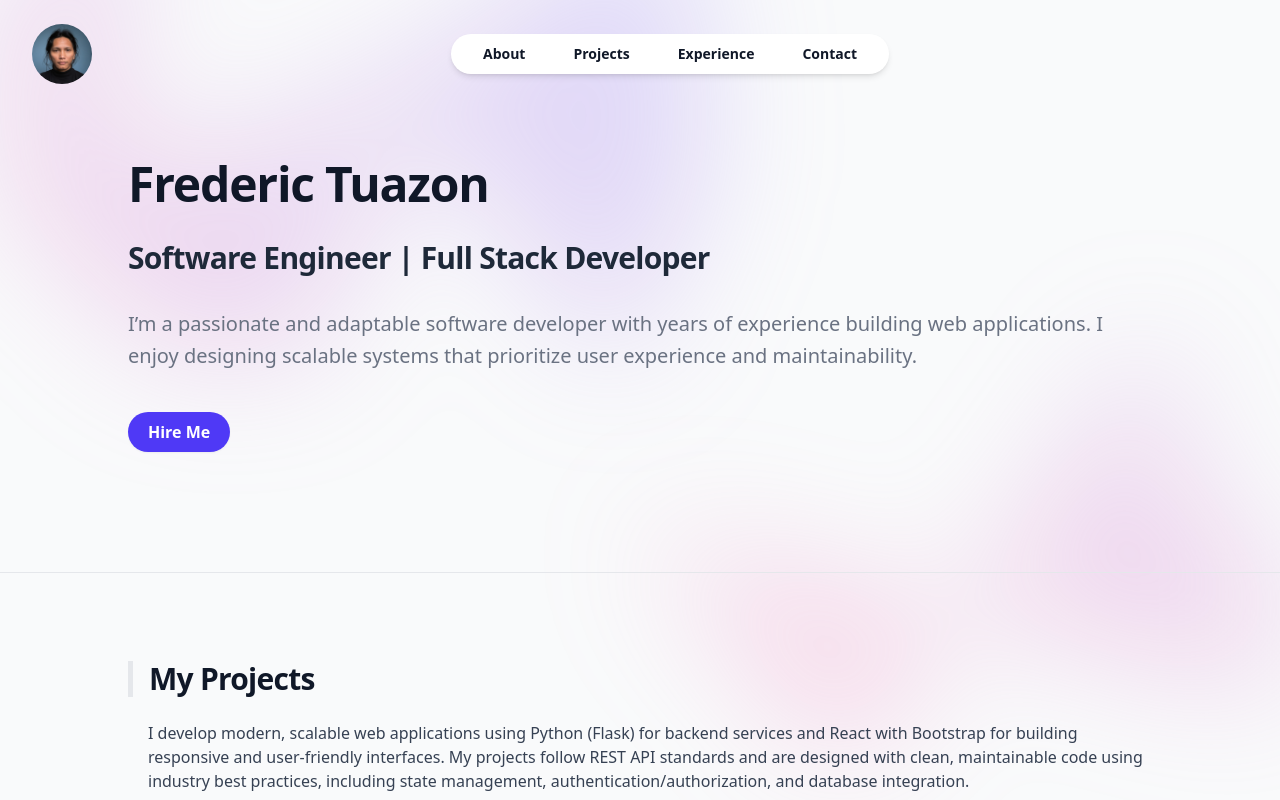
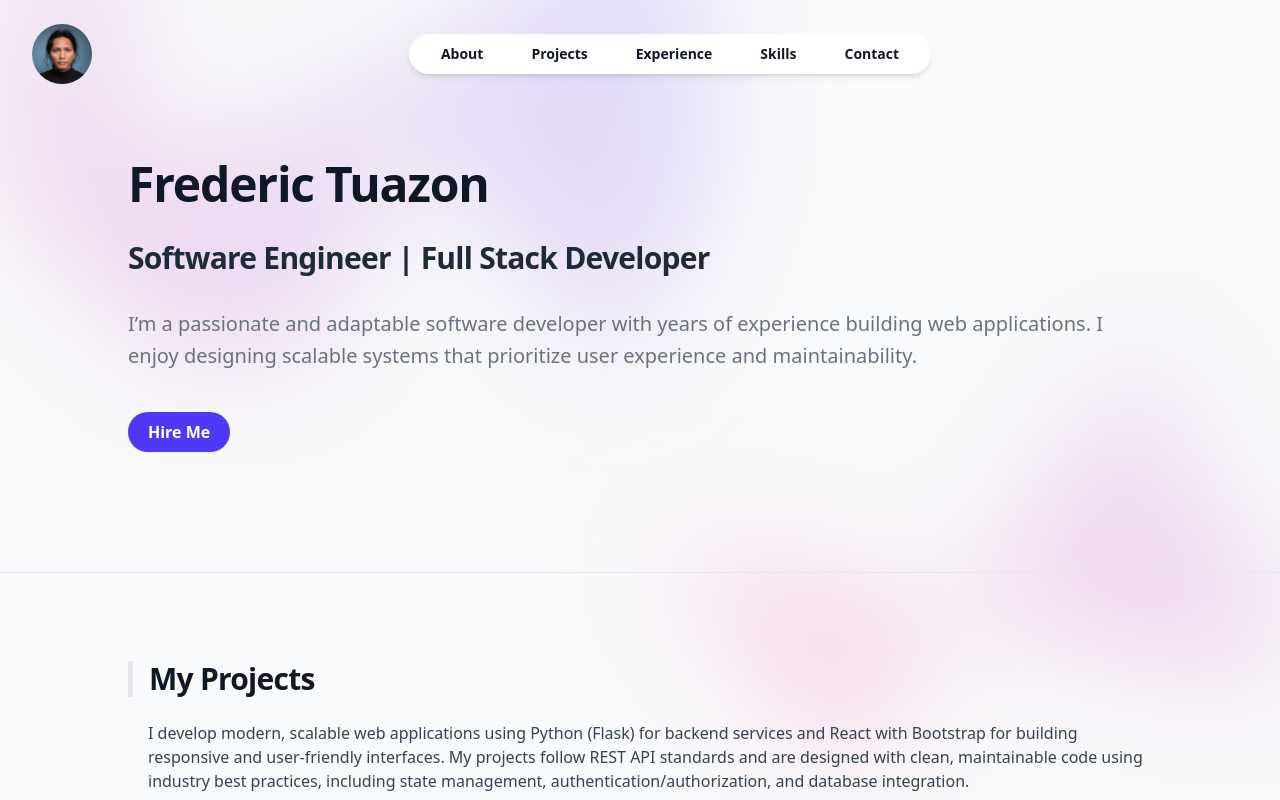
Before and after one commit to fredabel/ft-portfolio, a React (Vite) app: page / in a window 1280 px wide. Shown: the top 800 px of the page. Built offline with nearby package versions, Linux system fonts and the light colour scheme.

Commit message:
Apply react scroll

```diff
--- a/package.json
+++ b/package.json
@@ -15,6 +15,7 @@
     "@tailwindcss/cli": "^4.1.11",
     "@tailwindcss/postcss": "^4.1.11",
     "@tailwindcss/vite": "^4.1.11",
+    "@types/react-scroll": "^1.8.10",
     "framer-motion": "^12.23.12",
     "react": "^19.1.0",
     "react-dom": "^19.1.0",
--- a/src/components/Contact.tsx
+++ b/src/components/Contact.tsx
@@ -4,8 +4,8 @@ const Contact: React.FC = () => {
   return (
 
 
-    <div className="relative isolate border-t border-gray-200 sm:py-20 py-10">
-        <div className="mx-auto max-w-7xl px-6 lg:px-8">
+    <div className="relative isolate border-t border-gray-200 sm:py-20 py-10" >
+        <div className="mx-auto max-w-7xl px-6 lg:px-8" id="contact">
             <div
                 aria-hidden="true"
                 className="absolute inset-x-0 -top-40 -z-10 transform-gpu overflow-hidden blur-3xl sm:-top-80"
--- a/src/components/Experiences.tsx
+++ b/src/components/Experiences.tsx
@@ -45,8 +45,8 @@ const Experiences: React.FC = () => {
     ];
 
     return (
-        <div className="border-t border-gray-200 sm:py-20 py-10">
-            <div className="mx-auto max-w-7xl px-6 lg:px-8">
+        <div className="border-t border-gray-200 sm:py-20 py-10" >
+            <div className="mx-auto max-w-7xl px-6 lg:px-8" id="experience">
                 <div className="mx-auto max-w-5xl ">
                     <p className="mt-2 text-2xl font-semibold tracking-tight text-pretty text-gray-900 sm:text-3xl lg:text-balance pl-3 border-l-5 border-gray-200">
                         My Work Experience
--- a/src/components/Footer.tsx
+++ b/src/components/Footer.tsx
@@ -1,20 +1,24 @@
 import { FaLinkedin, FaGithub, FaFacebook, FaInstagram, FaYoutube } from 'react-icons/fa';
+import { Link } from "react-scroll";
 
 const Footer: React.FC = () => {
     const navigation = [
-        { name: 'About', href: '#' },
-        { name: 'Projects', href: '#' },
-        { name: 'Experience', href: '#' },
-        { name: 'Contact', href: '#' },
+        { name: 'About', href: 'about' },
+        { name: 'Projects', href: 'projects' },
+        { name: 'Experience', href: 'experience' },
+        { name: 'Skills', href: 'skills' },
+        { name: 'Contact', href: 'contact' },
     ]
   return (
     <footer className="mx-auto px-6 py-8 ">
         <div className="flex justify-center gap-x-5 sm:gap-x-5 lg:gap-x-10 mb-10">
-            {navigation.map((item) => (
-                <a key={item.name} href={item.href} className="line-clamp-3 text-sm/6 text-gray-600 transition transform hover:scale-110 ">
-                    {item.name}
-                </a>
-            ))}
+            {
+                navigation.map((item) => (
+                    <Link key={item.name} to={item.href} smooth={true} duration={500}  className="line-clamp-3 text-sm/6 text-gray-600 transition transform hover:scale-110 ">
+                        {item.name}
+                    </Link>
+                ))
+            }
         </div>
         <div className="flex justify-center space-x-4 gap-x-3 mb-5">
             <a
--- a/src/components/Header.tsx
+++ b/src/components/Header.tsx
@@ -2,14 +2,16 @@
 import { useState } from 'react'
 import { Dialog, DialogPanel } from '@headlessui/react'
 import { Bars3Icon, XMarkIcon } from '@heroicons/react/24/outline'
+import { Link } from "react-scroll";
 
 const Header: React.FC = () => {
     const [mobileMenuOpen, setMobileMenuOpen] = useState(false)
     const navigation = [
-        { name: 'About', href: '#' },
-        { name: 'Projects', href: '#' },
-        { name: 'Experience', href: '#' },
-        { name: 'Contact', href: '#' },
+        { name: 'About', href: 'about' },
+        { name: 'Projects', href: 'projects' },
+        { name: 'Experience', href: 'experience' },
+        { name: 'Skills', href: 'skills' },
+        { name: 'Contact', href: 'contact' },
     ]
     return (
         <div className="bg-light ">
@@ -31,14 +33,13 @@ const Header: React.FC = () => {
                         </button>
                     </div>
                     <div className="hidden lg:flex lg:flex-1 lg:justify-center lg:gap-x-12">
-                        <div className="lg:flex lg:gap-x-12 py-2 px-8 bg-white rounded-full shadow-md ">
+                        <nav className="lg:flex lg:gap-x-12 py-2 px-8 bg-white rounded-full shadow-md ">
                             {navigation.map((item) => (
-                                <a key={item.name} href={item.href} className="text-sm/6 font-semibold text-gray-900">
+                                <Link to={item.href} key={item.name} smooth={true} duration={500} className="cursor-pointer text-sm/6 font-semibold text-gray-900">
                                     {item.name}
-                                </a>
+                                </Link>
                             ))}
-                        </div>
-
+                        </nav>
                     </div>
                 </nav>
                 <Dialog open={mobileMenuOpen} onClose={setMobileMenuOpen} className="lg:hidden">
@@ -58,19 +59,19 @@ const Header: React.FC = () => {
                             </button>
                         </div>
                         <div className="mt-6 flow-root">
-                        <div className="-my-6 divide-y divide-gray-500/10">
+                            <div className="my-6 divide-y divide-gray-500/10">
                                 <div className="space-y-2 py-6">
                                     {navigation.map((item) => (
-                                <a
+                                        <Link
                                             key={item.name}
-                                href={item.href}
-                                className="-mx-3 block rounded-lg px-3 py-2 text-base/7 font-semibold text-gray-900 hover:bg-gray-50"
+                                            to={item.href}
+                                            smooth={true} duration={500}
+                                            className="cursor-pointer mx-3 block rounded-lg px-3 py-2 text-base/7 font-semibold text-gray-900 hover:bg-gray-50"
                                         >
                                             {item.name}
-                                </a>
+                                        </Link>
                                     ))}
                                 </div>
-
                             </div>
                         </div>
                     </DialogPanel>
--- a/src/components/Hero.tsx
+++ b/src/components/Hero.tsx
@@ -3,8 +3,8 @@ import { motion } from 'framer-motion';
 const Hero: React.FC = () => {
 
     return (
-        <div className="relative isolate px-6 lg:px-8">
-            <div  aria-hidden="true" className="absolute inset-x-0 -top-40 -z-10 transform-gpu overflow-hidden blur-3xl sm:-top-80">
+        <div className="relative isolate px-6 lg:px-8" >
+            <div  aria-hidden="true" className="absolute inset-x-0 -top-40 -z-10 transform-gpu overflow-hidden blur-3xl sm:-top-80" id="about">
                 <div
                     style={{
                     clipPath:
--- a/src/components/Projects.tsx
+++ b/src/components/Projects.tsx
@@ -49,7 +49,7 @@ const Projects : React.FC = () =>{
 
     return (
         <div className="relative isolate border-t border-gray-200 sm:py-20 py-10">
-            <div className="mx-auto max-w-7xl px-6 lg:px-8">
+            <div className="mx-auto max-w-7xl px-6 lg:px-8" id="projects">
                 <div className="mx-auto max-w-5xl ">
                     <p className="mt-2 pl-4 text-2xl font-semibold tracking-tight text-pretty text-gray-900 sm:text-3xl lg:text-balance border-l-5 border-gray-200">
                         My Projects
--- a/src/components/Technologies.tsx
+++ b/src/components/Technologies.tsx
@@ -200,9 +200,9 @@ const Technologies: React.FC = () => {
     ]
 
     return (
-        <div className="border-t border-gray-200 sm:py-20 py-10">
-            <div className="mx-auto max-w-7xl px-6 lg:px-8">
-                <div className="mx-auto max-w-5xl ">
+        <div className="border-t border-gray-200 sm:py-20 py-10" >
+            <div className="mx-auto max-w-7xl px-6 lg:px-8" id="skills">
+                <div className="mx-auto max-w-5xl">
                     <p className="mt-2 text-2xl font-semibold tracking-tight text-pretty text-gray-900 sm:text-3xl lg:text-balance pl-3 border-l-5 border-gray-200">
                        Skills
                     </p>
```
Also changed, not shown: 1 other file (tests, documents, lock files or other folders). Lines whose indentation alone changed are shown as unchanged.
